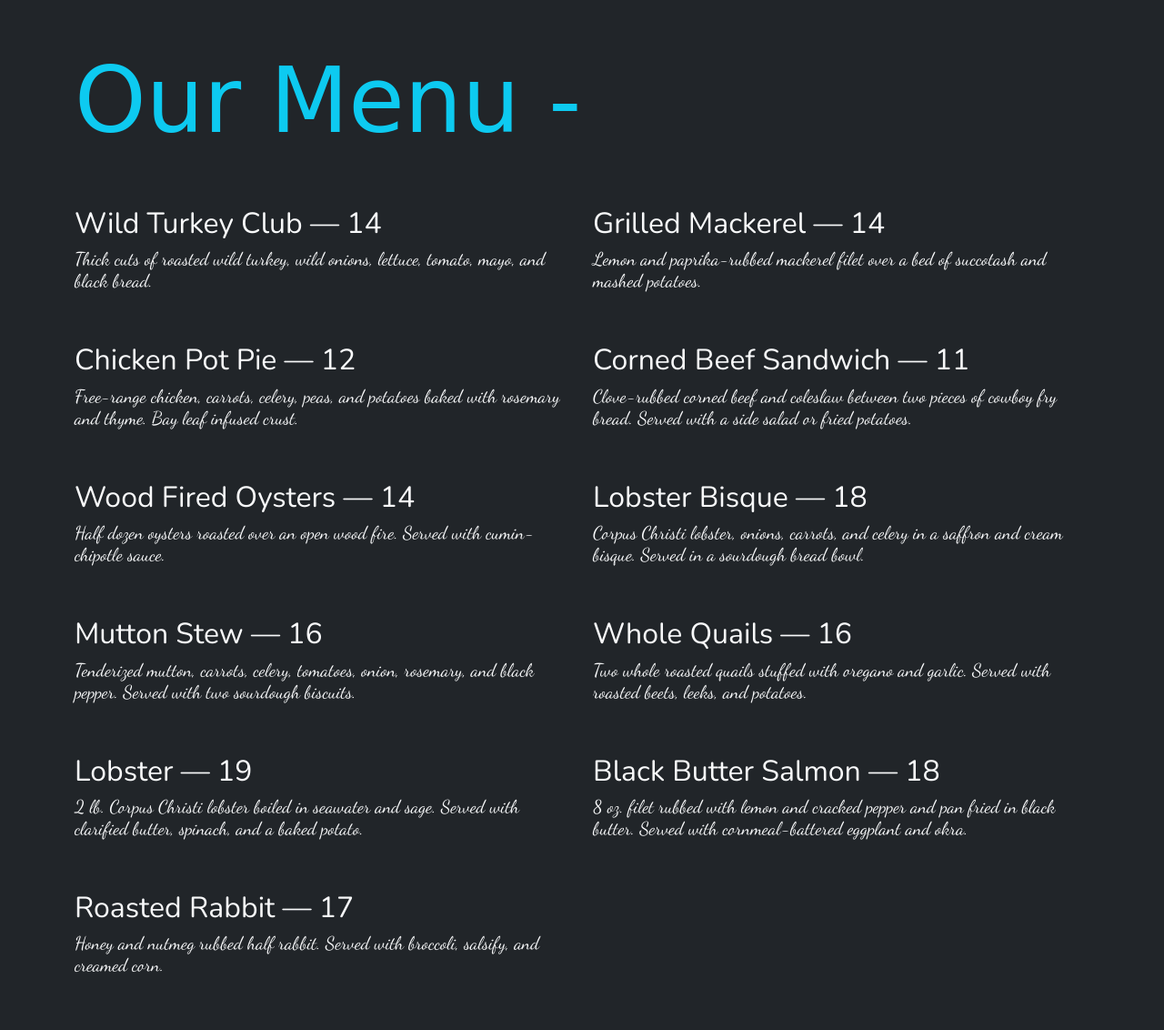
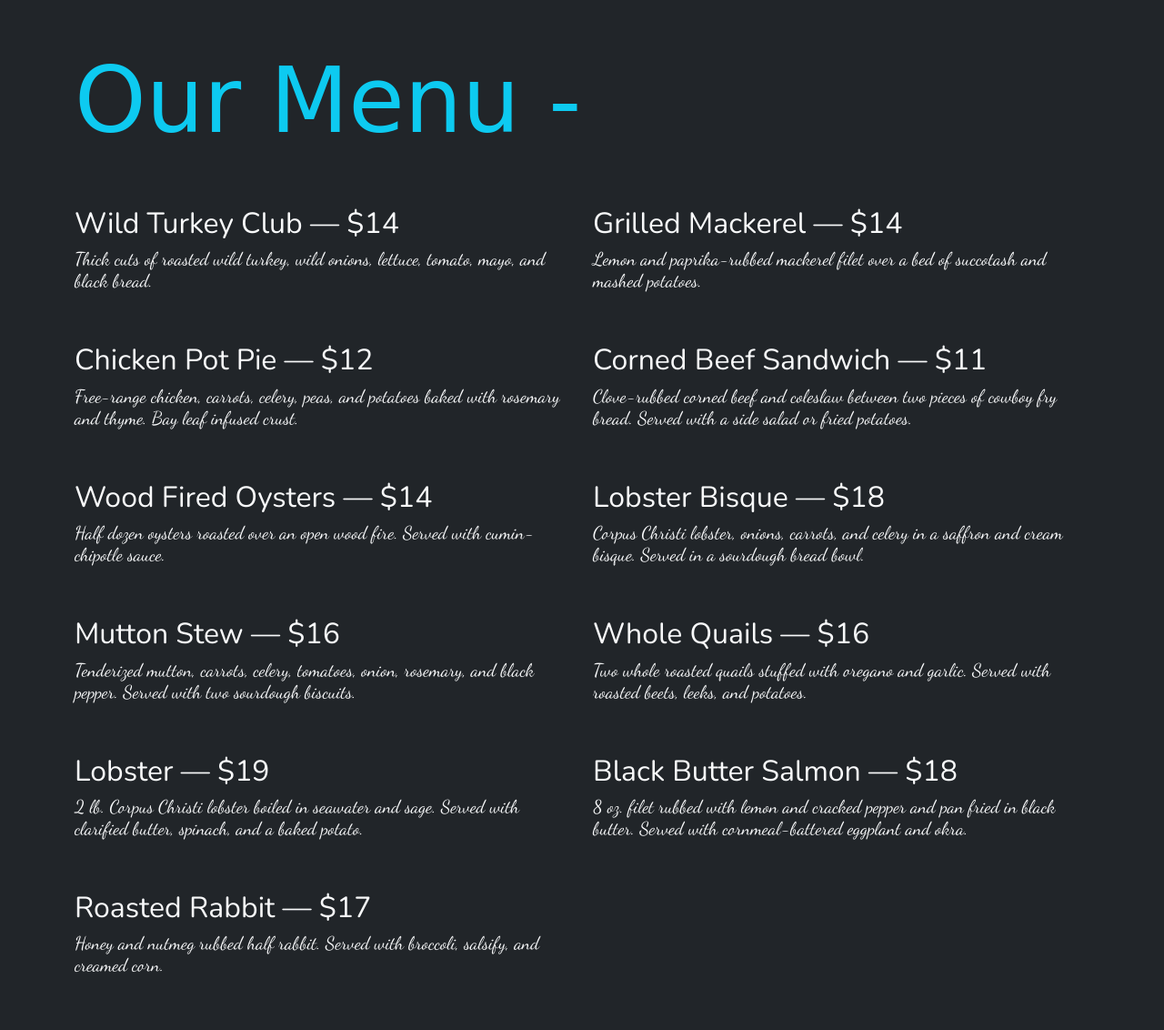
Before and after one commit to moshiul-riyad/lunchanddinner, a plain HTML site: page index.html in a window 1280 px wide. Shown: the part 1103-2235 px from the top of the page at 91% size. Drawn offline with nearby package versions, Linux system fonts and the light colour scheme; a web font is replaced by a local one.

Commit message:
add menu price

```diff
--- a/index.html
+++ b/index.html
@@ -98,48 +98,48 @@
         <h1 class="py-5 text-info">Our Menu -</h1>
          <div class="row">
           <div class="col-md-6 pb-5">
-            <h2>Wild Turkey Club — 14</h2>
+            <h2>Wild Turkey Club — $14</h2>
             <p class="h5">Thick cuts of roasted wild turkey, wild onions, lettuce, tomato, mayo, and black bread.</p>
           </div>
           <div class="col-md-6 pb-5">
-            <h2>Grilled Mackerel — 14</h2>
+            <h2>Grilled Mackerel — $14</h2>
             <p class="h5">Lemon and paprika-rubbed mackerel filet over a bed of succotash and mashed potatoes.</p>
           </div>
           <div class="col-md-6 pb-5">
-            <h2>Chicken Pot Pie — 12</h2>
+            <h2>Chicken Pot Pie — $12</h2>
             <p class="h5">Free-range chicken, carrots, celery, peas, and potatoes baked with rosemary and thyme. Bay leaf infused crust.</p>
           </div>
           <div class="col-md-6 pb-5">
-            <h2>Corned Beef Sandwich — 11</h2>
+            <h2>Corned Beef Sandwich — $11</h2>
             <p class="h5">Clove-rubbed corned beef and coleslaw between two pieces of cowboy fry bread. Served with a side salad or fried potatoes.</p>
           </div>
           <div class="col-md-6 pb-5">
-            <h2>Wood Fired Oysters — 14</h2>
+            <h2>Wood Fired Oysters — $14</h2>
             <p class="h5">Half dozen oysters roasted over an open wood fire. Served with cumin-chipotle sauce.</p>
           </div>
           <div class="col-md-6 pb-5">
-            <h2>Lobster Bisque — 18</h2>
+            <h2>Lobster Bisque — $18</h2>
             <p class="h5">Corpus Christi lobster, onions, carrots, and celery in a saffron and cream bisque. Served in a sourdough bread bowl.</p>
           </div>
 
           <div class="col-md-6 pb-5">
-            <h2>Mutton Stew — 16</h2>
+            <h2>Mutton Stew — $16</h2>
             <p class="h5">Tenderized mutton, carrots, celery, tomatoes, onion, rosemary, and black pepper. Served with two sourdough biscuits.</p>
           </div>
           <div class="col-md-6 pb-5">
-            <h2>Whole Quails — 16</h2>
+            <h2>Whole Quails — $16</h2>
             <p class="h5">Two whole roasted quails stuffed with oregano and garlic. Served with roasted beets, leeks, and potatoes.</p>
           </div>
           <div class="col-md-6 pb-5">
-            <h2>Lobster — 19</h2>
+            <h2>Lobster — $19</h2>
             <p class="h5">2 lb. Corpus Christi lobster boiled in seawater and sage. Served with clarified butter, spinach, and a baked potato.</p>
           </div>
           <div class="col-md-6 pb-5">
-            <h2>Black Butter Salmon — 18</h2>
+            <h2>Black Butter Salmon — $18</h2>
             <p class="h5">8 oz. filet rubbed with lemon and cracked pepper and pan fried in black butter. Served with cornmeal-battered eggplant and okra.</p>
           </div>
           <div class="col-md-6 pb-5">
-            <h2>Roasted Rabbit — 17</h2>
+            <h2>Roasted Rabbit — $17</h2>
             <p class="h5">Honey and nutmeg rubbed half rabbit. Served with broccoli, salsify, and creamed corn.</p>
           </div>
          </div>
@@ -440,3 +440,4 @@
 
 </body>
 </html>
+<img src="" alt="">
```
